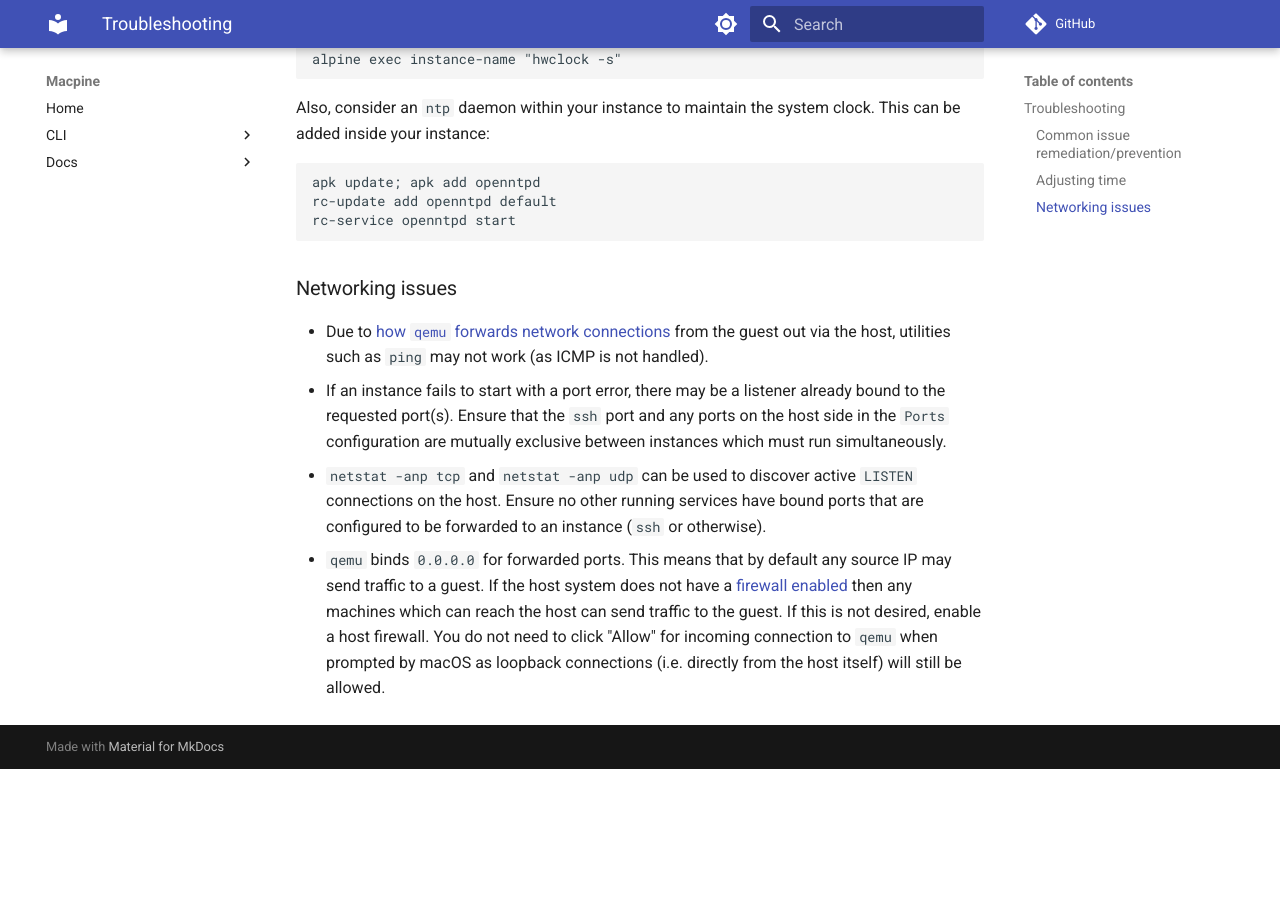
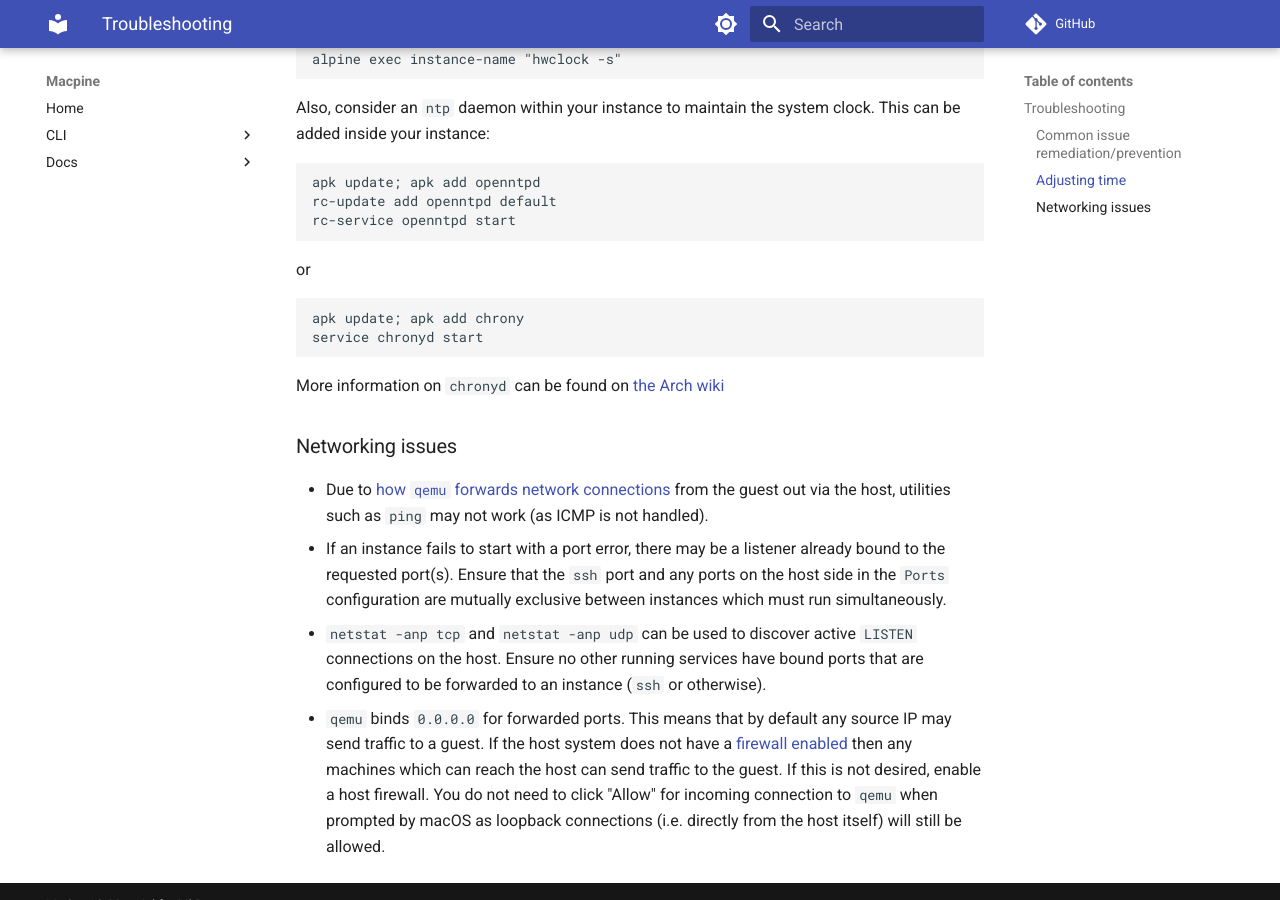
Before and after one commit to beringresearch/macpine, an MkDocs documentation site: the page built from docs/docs/troubleshooting.md, in a window 1280 px wide and 900 px high, scrolled down 784 px. Built offline with MkDocs 1.6.1 and Material for MkDocs 9.7.7, drawn with Linux system fonts in a browser that asks for light colours; comment, search, counter and statistics services are not loaded; before the commit the page ends 1553 px from its top, so only the background shows below that.

Commit message:
Update troubleshooting.md
Add additional NTP details

````diff
--- a/docs/docs/troubleshooting.md
+++ b/docs/docs/troubleshooting.md
@@ -34,6 +34,13 @@ apk update; apk add openntpd
 rc-update add openntpd default
 rc-service openntpd start
 ```
+or
+```bash
+apk update; apk add chrony
+service chronyd start
+```
+
+More information on `chronyd` can be found on [the Arch wiki](https://wiki.archlinux.org/title/Chrony)
 
 ### Networking issues
 
````
